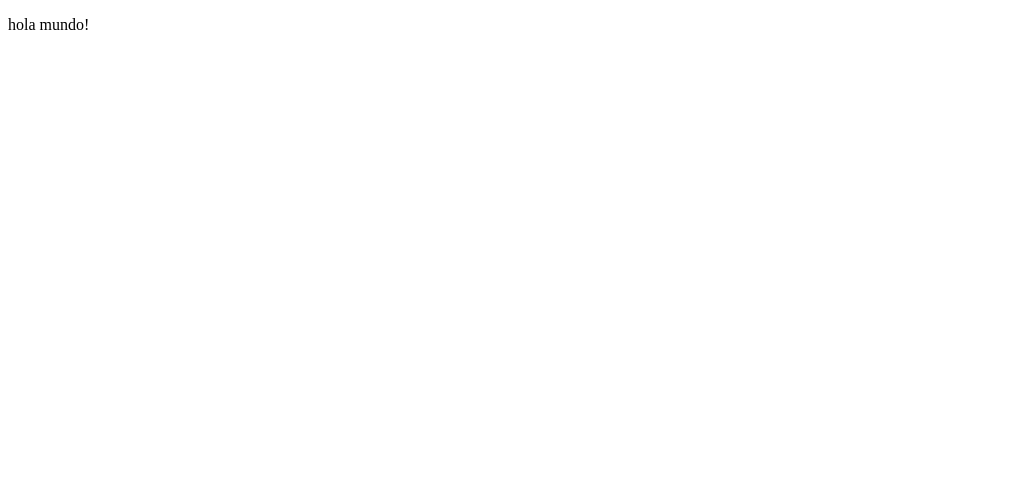
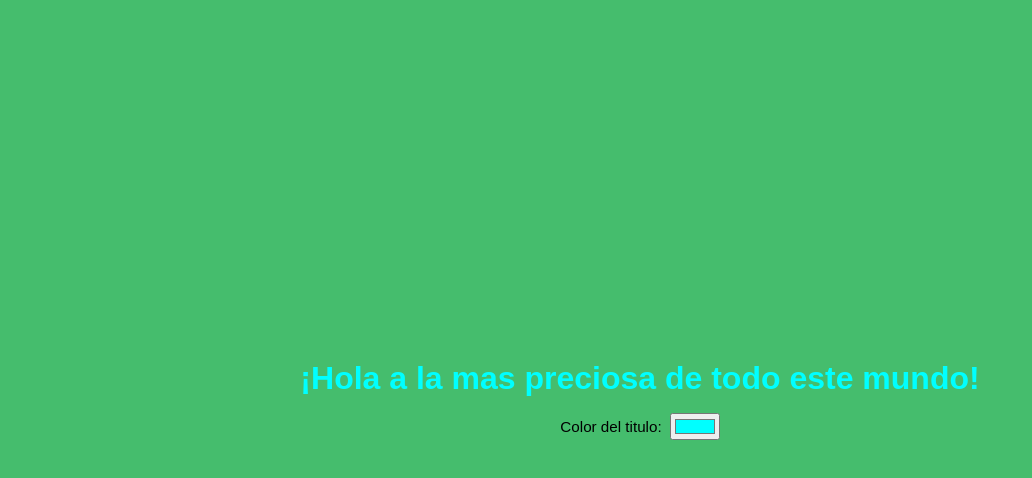
Before and after one commit to Juan-Cordova23/JC_page, a plain HTML site: page index.html in a window 1280 px wide. Shown: the whole page, without its empty margins (0-1032 px from the left). Drawn offline with Linux system fonts and the light colour scheme.

Commit message:
Aprediendo siempre

```diff
--- a/index.html
+++ b/index.html
@@ -1,8 +1,47 @@
 <!DOCTYPE html>
-<html lang="en">
+<html lang="es">
 <head>
+    <meta charset="UTF-8">
+    <title>Hola Mundo</title>
+    <style>
+        html, body {
+            height: 100%;
+            margin: 0;
+        }
+        body {
+            display: flex;
+            align-items: center;
+            justify-content: center;
+            flex-direction: column;
+            font-family: Arial, Helvetica, sans-serif;
+            background: #45bd6d;
+        }
+        h1 {
+            text-align: center;
+            margin: 0 0 1rem 0;
+            color: #00FFFF;
+        }
+        .controls {
+            display: flex;
+            gap: .5rem;
+            align-items: center;
+        }
+        label { font-size: .95rem; }
+    </style>
 </head>
 <body>
-	<p>hola mundo!</p>
-<body>
-<html>
+    <h1 id="titulo">¡Hola a la mas preciosa de todo este mundo!</h1>
+    <div class="controls">
+        <label for="colorPicker">Color del titulo: </label>
+        <input type="color" id="colorPicker" value="#00FFFF">
+    </div>
+    <script>
+        const titulo = document.getElementById('titulo');
+        const colorPicker = document.getElementById('colorPicker');
+        // Cambia el color del título en tiempo real
+        colorPicker.addEventListener('input', (e) => {
+            titulo.style.color = e.target.value;
+        });
+    </script>
+</body>
+</html>
```
